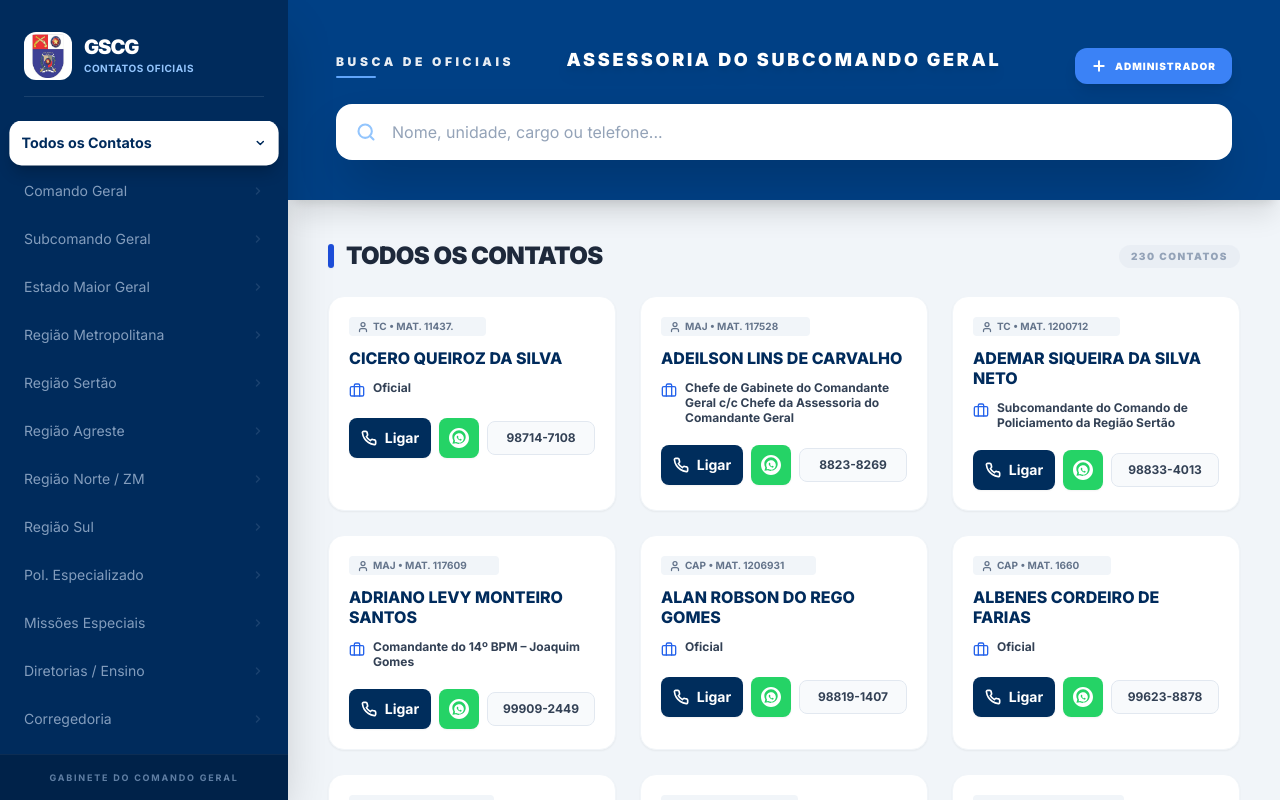
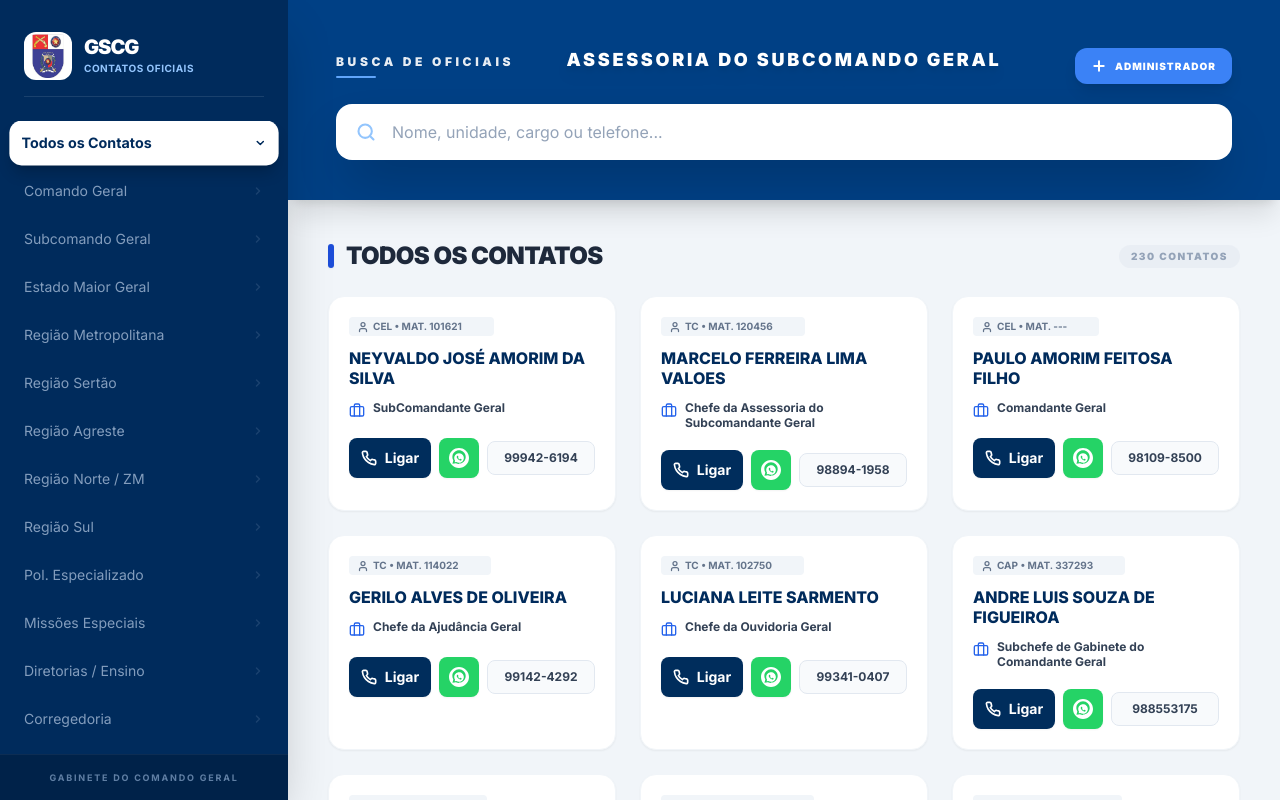
Before and after one commit to aldersouza-glitch/CONTATOSPMAL, a React (Vite) app: page / in a window 1280 px wide. Built offline with nearby package versions, Linux system fonts and the light colour scheme; no server answers; the database is empty.

Commit message:
Ordenação hierárquica por patente e cargo (importância)

```diff
--- a/App.tsx
+++ b/App.tsx
@@ -114,7 +114,31 @@ const App: React.FC = () => {
   }, [activeCategory]);
 
   const filteredOfficers = useMemo(() => {
-    return officers.filter((officer) => {
+    const RANK_PRIORITY: Record<string, number> = {
+      'CEL': 1, 'TC': 2, 'MAJ': 3, 'CAP': 4,
+      '1º TEN': 5, '2º TEN': 6, 'ASP': 7,
+      'ST': 8, '1º SGT': 9, '2º SGT': 10, '3º SGT': 11,
+      'CB': 12, 'SD': 13
+    };
+
+    const getOfficerPriority = (officer: Officer) => {
+      let priority = 1000;
+
+      // Prioridade por Posto/Graduação
+      const rankPrio = RANK_PRIORITY[officer.rank.toUpperCase()] || 100;
+      priority += rankPrio * 10;
+
+      // Bônus de prioridade por Cargo (quanto menor o número, mais pro topo)
+      const role = (officer.role || '').toLowerCase();
+      if (role.includes('geral')) priority -= 50;
+      if (role.includes('comandante') || role.includes('diretor') || role.includes('chefe')) priority -= 30;
+      if (role.includes('subcomandante') || role.includes('subdiretor') || role.includes('subchefe')) priority -= 15;
+
+      return priority;
+    };
+
+    return officers
+      .filter((officer) => {
         const search = searchTerm.toLowerCase().trim();
         const matchesSearch =
           officer.name.toLowerCase().includes(search) ||
@@ -126,6 +150,15 @@ const App: React.FC = () => {
         const matchesCategory = activeCategory === 'all' || officer.category === activeCategory;
 
         return matchesSearch && matchesCategory;
+      })
+      .sort((a, b) => {
+        const prioA = getOfficerPriority(a);
+        const prioB = getOfficerPriority(b);
+
+        if (prioA !== prioB) return prioA - prioB;
+
+        // Se a prioridade for igual, ordena por nome
+        return a.name.localeCompare(b.name);
       });
   }, [searchTerm, activeCategory, officers]);
 
```
Lines whose indentation alone changed are shown as unchanged.
